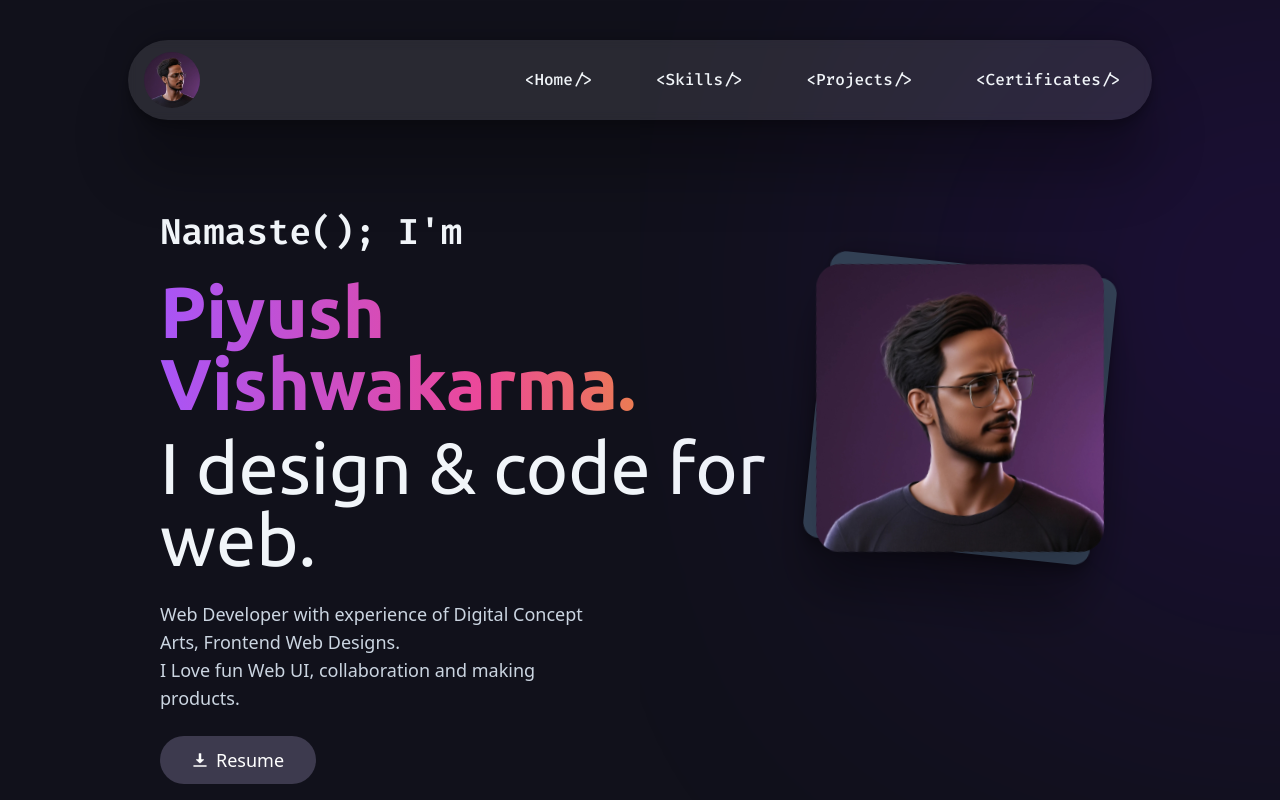
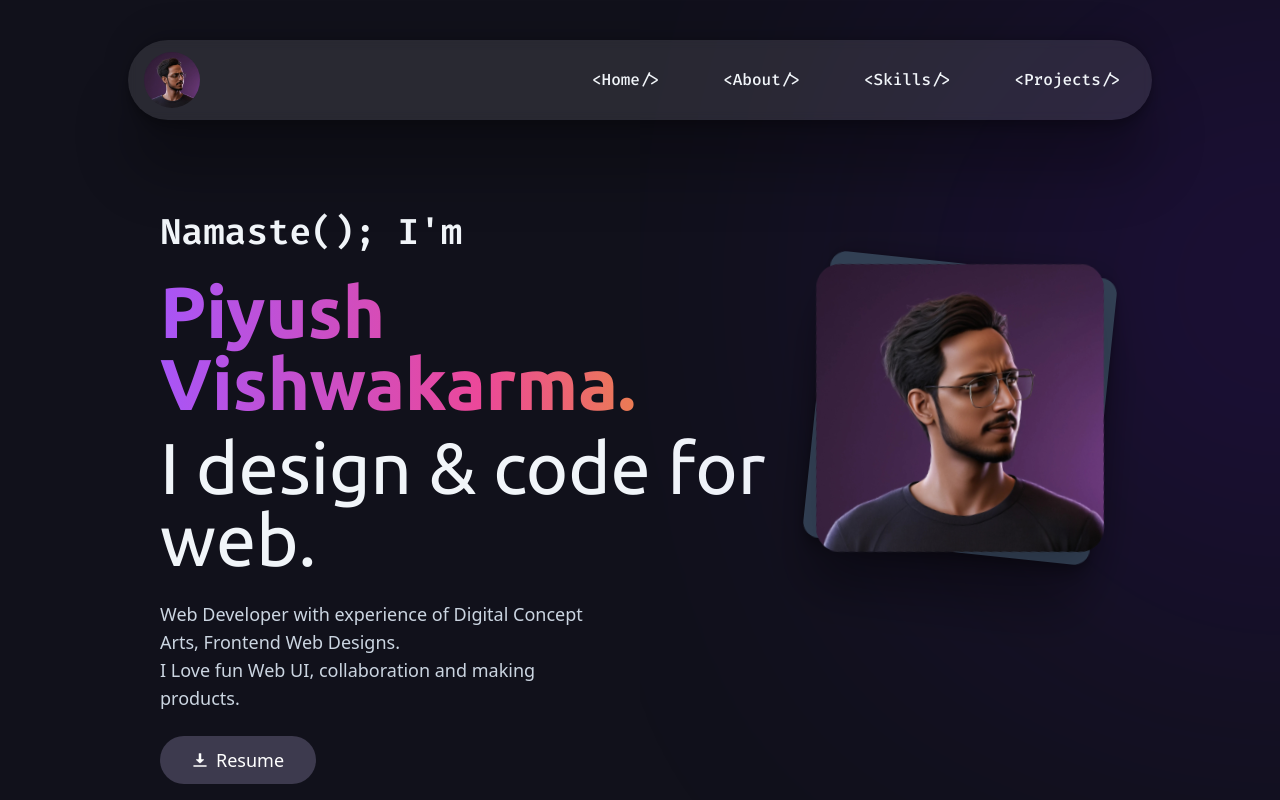
Before and after one commit to PiyushDev01/Portfolio, a React (Vite) app: page / in a window 1280 px wide. Shown: the top 800 px of the page. Built offline with nearby package versions, Linux system fonts and the light colour scheme.

Commit message:
navigation changed

```diff
--- a/src/component/Nav.jsx
+++ b/src/component/Nav.jsx
@@ -23,10 +23,10 @@ function Nav() {
             className="bg-slate-500 w-12 my-2 md:my-0 md:w-[3.5rem] md:h-[3.5rem] rounded-full"
           ></img>
           <ul className="hidden md:flex flex-row gap-16 px-4 font-fira text-slate-100 font-medium">
-            <a href="#home"><li className=" transition-all cursor-pointer">{"<Home/>"}</li></a>
-            <a href="#skill"><li className=" transition-all cursor-pointer">{"<Skills/>"}</li></a>
-           <a href="#projectcont"><li className=" transition-all cursor-pointer">{"<Projects/>"}</li></a>
-           <a href="#certificatcont"><li className=" transition-all cursor-pointer">{"<Certificates/>"}</li></a>
+            <a href="#Home"><li className=" transition-all cursor-pointer">{"<Home/>"}</li></a>
+            <a href="#About"><li className=" transition-all cursor-pointer">{"<About/>"}</li></a>
+           <a href="#Skills"><li className=" transition-all cursor-pointer">{"<Skills/>"}</li></a>
+           <a href="#Projects"><li className=" transition-all cursor-pointer">{"<Projects/>"}</li></a>
           </ul>
           <img
             src={menu}
@@ -41,10 +41,10 @@ function Nav() {
           className=" overflow-hidden  flex items-center justify-center  transition-all -z-10 rounded-b-[3rem] md:hidden top-[2rem] absolute w-4/5 bg-white/5 backdrop-blur-sm"
         >
           <ul onClick={handletoggle} className="flex items-center justify-center gap-8 flex-col font-fira text-slate-50 text-lg ">
-            <a href="#home"><li>{"<Home/>"}</li></a>
-            <a href="#skill"><li>{"<Skills/>"}</li></a>
-            <a href="#projectcont"><li>{"<Projects/>"}</li></a>
-            <a href="#certificatcont"><li>{"<Certificates/>"}</li></a>
+            <a href="#Home"><li>{"<Home/>"}</li></a>
+            <a href="#About"><li>{"<About/>"}</li></a>
+            <a href="#Skills"><li>{"<Skills/>"}</li></a>
+            <a href="#Projects"><li>{"<Projects/>"}</li></a>
           </ul>
         </div>
       </div>
--- a/src/pages/Home.jsx
+++ b/src/pages/Home.jsx
@@ -14,7 +14,7 @@ function Home() {
   return (
     <>
       <Nav />
-      <div id="home" className=" overflow-hidden flex flex-col relative bg-[#11111b] w-full pt-[8rem] md:pt-[10rem] h-fit ">
+      <div id="Home" className=" overflow-hidden flex flex-col relative bg-[#11111b] w-full pt-[8rem] md:pt-[10rem] h-fit ">
       <svg id="third" className=" absolute w-[40rem] md:translate-x-[180%] translate-y-[320%] md:translate-y-[320%] "  viewBox="0 0 1433 1433" fill="none" xmlns="http://www.w3.org/2000/svg">
 <g filter="url(#filter0_f_97_2)">
 <circle cx="716.5" cy="716.5" r="216.5" fill="#6200EA"/>
--- a/src/pages/Project.jsx
+++ b/src/pages/Project.jsx
@@ -47,7 +47,7 @@
   function Project() {
     return (
       <>
-      <div id="projectcont" className="flex flex-col w-full h-fit px-6 md:py-10 md:px-40 mb-10 ">
+      <div id="Projects" className="flex flex-col w-full h-fit px-6 md:py-10 md:px-40 mb-10 ">
       <motion.h1
           variants={fadeIn("up", 0.3)}
           initial="hidden"
--- a/src/pages/Skills.jsx
+++ b/src/pages/Skills.jsx
@@ -27,7 +27,7 @@ const skills = {
 function Skills() {
   return (
     <div
-      id="skill"
+      id="Skills"
       className="flex flex-col w-full h-fit px-6 md:py-10 md:px-40 mb-10 "
     >
       <motion.h1
```
